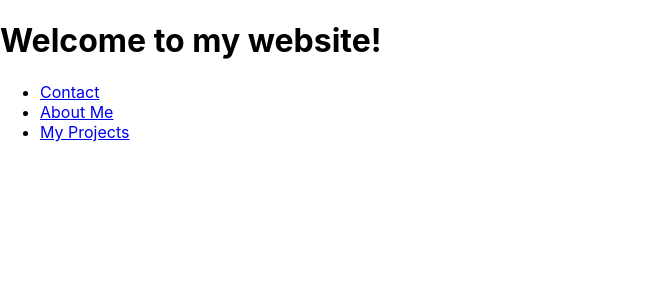
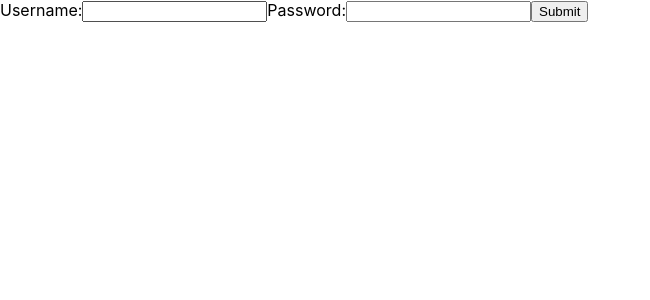
Before and after one commit to pvlstkv/telephone_exchange_front, a React (Create React App) app: page / in a window 1280 px wide. Shown: the top 300 px of the page, without its empty margins (0-650 px from the left). Built offline with nearby package versions, Linux system fonts and the light colour scheme.

Commit message:
have requests to backecnd

```diff
--- a/package.json
+++ b/package.json
@@ -6,6 +6,7 @@
     "@testing-library/jest-dom": "^5.16.5",
     "@testing-library/react": "^13.4.0",
     "@testing-library/user-event": "^13.5.0",
+    "axios": "^1.4.0",
     "react": "^18.2.0",
     "react-dom": "^18.2.0",
     "react-router-dom": "^6.11.1",
--- a/src/App.js
+++ b/src/App.js
@@ -3,21 +3,23 @@ import MainPage from './MainPage';
 import ContactPage from './ContactPage';
 import AboutPage from './AboutPage';
 import ProjectsPage from './ProjectsPage';
+import LoginForm from './login/LoginForm';
 
 function App() {
   return (
-    <Router>
-      <Routes>
-        <Route exact path="/" element={<MainPage />}>
-        </Route>
-        <Route path="/contact" element={<ContactPage />}>
-        </Route>
-        <Route path="/about" element={<AboutPage />}>
-        </Route>
-        <Route path="/projects" element={ <ProjectsPage />}>
-        </Route>
-      </Routes>
-    </Router>
+	<LoginForm></LoginForm>
+    // <Router>
+    //   <Routes>
+    //     <Route exact path="/" element={<MainPage />}>
+    //     </Route>
+    //     <Route path="/contact" element={<ContactPage />}>
+    //     </Route>
+    //     <Route path="/about" element={<AboutPage />}>
+    //     </Route>
+    //     <Route path="/projects" element={ <ProjectsPage />}>
+    //     </Route>
+    //   </Routes>
+    // </Router>
   );
 }
 
--- /dev/null
+++ b/src/login/LoginForm.js
@@ -0,0 +1,49 @@
+import React, { useState } from 'react';
+import axios from 'axios';
+
+const LoginForm = () => {
+  const [username, setUsername] = useState('');
+  const [password, setPassword] = useState('');
+
+  const handleSubmit = async (e) => {
+    e.preventDefault();
+    // console.log((await axios.get('http://localhost:8080/hello')).data)
+    try {
+      // axios.get('http://localhost:8080/hello').then(
+      //   function(response){
+      //     console.log(response.data)
+      //   }
+      // )
+      console.log(username, password);
+      const response = await axios.post('http://localhost:8080/api/auth/signin', { login:username, password:password });
+      console.log(response)
+      if (response.status === 202) {
+        localStorage.setItem('token', response.data.token);
+        // window.location.href = '/';
+        console.log(response.data.token)
+      } else {
+        const { message } = await response.json();
+        alert(message);
+      }
+
+    } catch (err) {
+      console.error(err);
+    }
+  };
+
+  return (
+    <form onSubmit={handleSubmit}>
+      <label>
+        Username:
+        <input type="text" value={username} onChange={(e) => setUsername(e.target.value)} />
+      </label>
+      <label>
+        Password:
+        <input type="password" value={password} onChange={(e) => setPassword(e.target.value)} />
+      </label>
+      <button type="submit">Submit</button>
+    </form>
+  );
+};
+
+export default LoginForm;
```
Also changed, not shown: src/login/Login.js (deleted, +0 -34 lines), 1 other file (tests, documents, lock files or other folders).
